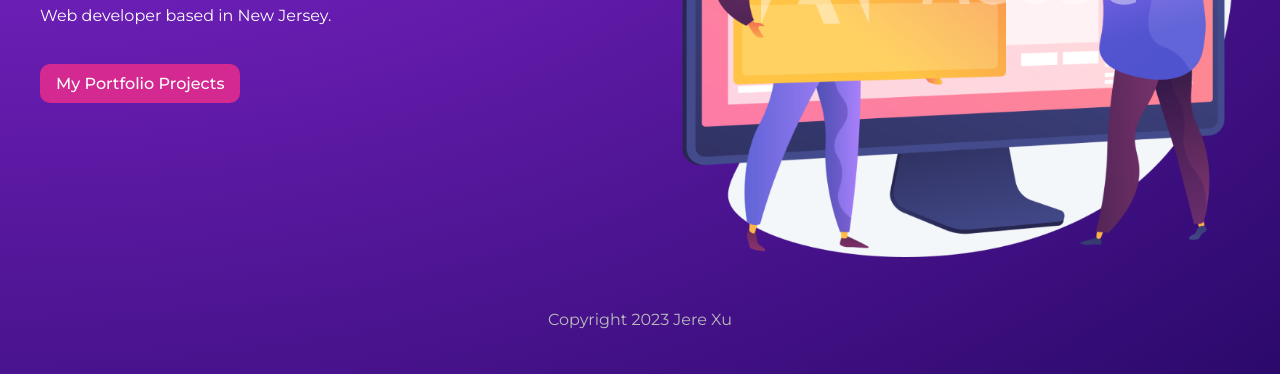
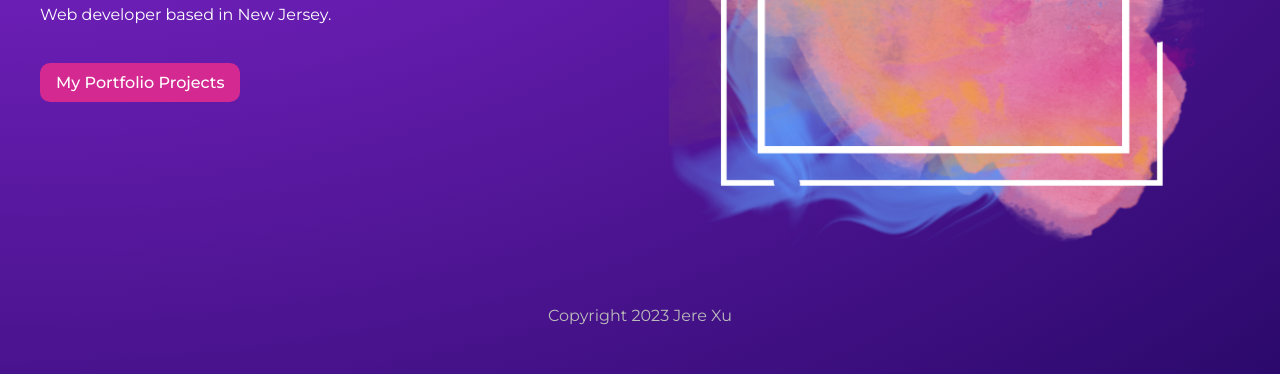
Before and after one commit to jerrytigerxu/jere-web-dev-portfolio, a Gatsby site: page / in a window 1280 px wide. Shown: the part 426-800 px from the top of the page. Built offline with nearby package versions, Linux system fonts and the light colour scheme; Gatsby itself is replaced by a stand-in of ours.

Commit message:
changed png image

```diff
--- a/src/pages/index.js
+++ b/src/pages/index.js
@@ -23,7 +23,7 @@ export default function Home({ data }) {
 
 export const query = graphql`
   query Banner {
-    file(relativePath: {eq: "banner.png"}) {
+    file(relativePath: {eq: "hologram.png"}) {
       childImageSharp {
         fluid {
           ...GatsbyImageSharpFluid
```
Also changed, not shown: src/images/hologram.png (added), 1 other file.
